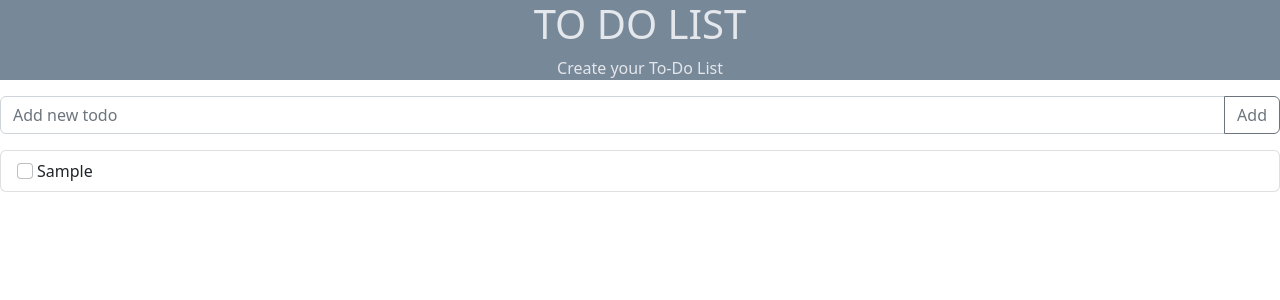
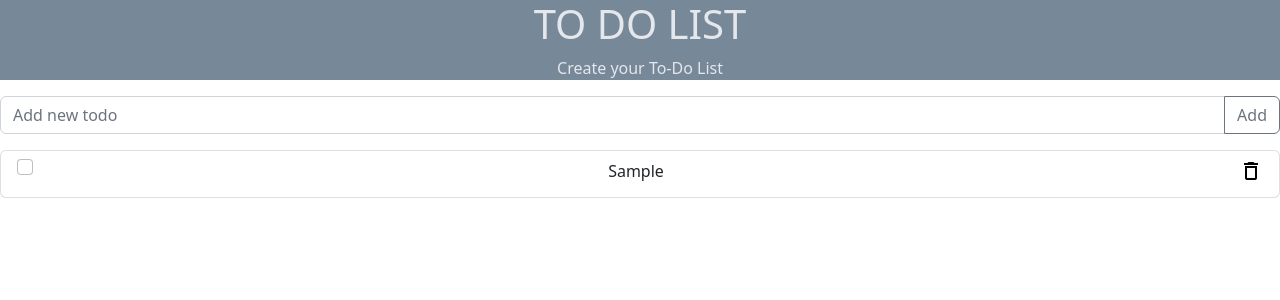
Before and after one commit to malgo-slota/todo-react, a React (Create React App) app in the folder app/: page / in a window 1280 px wide. Both pictures are taken after typing "Sample" into the empty fields and a click on the button "Add". Shown: the top 300 px of the page. Built offline with nearby package versions, Linux system fonts and the light colour scheme.

Commit message:
delete btn

```diff
--- a/app/public/index.html
+++ b/app/public/index.html
@@ -5,6 +5,8 @@
   <meta http-equiv="X-UA-Compatible" content="IE=edge">
   <meta name="viewport" content="width=device-width, initial-scale=1.0">
   <title>To Do react app</title>
+  <link href="https://fonts.googleapis.com/icon?family=Material+Icons+Outlined"
+      rel="stylesheet">
   <link href="https://cdn.jsdelivr.net/npm/bootstrap@5.2.0-beta1/dist/css/bootstrap.min.css" rel="stylesheet" />
 </head>
 <body>
--- a/app/src/App.css
+++ b/app/src/App.css
@@ -13,3 +13,13 @@
 .active {
   opacity: 0.6;
 }
+
+.item-flex {
+  display: flex;
+  justify-content: space-between;
+}
+
+.btn__trash {
+  border: none;
+  background: none;
+}
--- a/app/src/App.js
+++ b/app/src/App.js
@@ -15,7 +15,7 @@ function App() {
     <div>
       <Header text={subtitle} />
       <Form inputTxt={inputTxt} setInputTxt={setInputTxt} todos={todos} setTodos={setTodos} />
-      <TodoList todos={todos} />
+      <TodoList todos={todos} setTodos={setTodos} />
     </div>
   );
 }
--- a/app/src/components/Checkbox.js
+++ b/app/src/components/Checkbox.js
@@ -7,9 +7,9 @@ const Checkbox = ({ toggle, setToggle }) => {
 
     return (
         <input type="checkbox"
-                    name="chck"
+                    id="chck"
                     onClick={isChecked}
-                    className={`form-check-input me-1 ${toggle ? 'active' : ""}`}>
+                    className={`form-check-input mt-0 ${toggle ? 'active' : ""}`}>
         </input>
     );
 }
--- a/app/src/components/Item.js
+++ b/app/src/components/Item.js
@@ -2,15 +2,26 @@ import React, {useState} from "react";
 //components
 import Checkbox from "./Checkbox";
 
-function Item ({ text, isDone }) {
+function Item ({ text, todo, isDone, todos, setTodos }) {
     const[toggle, setToggle] = useState(isDone);
 
+    const deleteHandler = () => {
+        setTodos(todos.filter((el) => el.id !== todo.id));
+    };
+
     return (
-        <li className="list-group-item">
+        <li className="list-group-item item-flex">
              <Checkbox toggle={toggle} setToggle={setToggle}/>
-            <label htmlFor="chck">
+            <label className="form-check-label"
+                    htmlFor="chck">
                 {text}
             </label>
+            <button className="btn__trash"
+                    onClick={deleteHandler}>
+                <span className="material-icons-outlined md-24">
+                    delete
+                </span>
+            </button>
         </li>
     );
 }
--- a/app/src/components/TodoList.js
+++ b/app/src/components/TodoList.js
@@ -2,11 +2,16 @@ import React from "react";
 //components
 import Item from "./Item";
 
-function TodoList ({ todos }) {
+function TodoList ({ todos, setTodos }) {
     return (
         <ul className="list-group">
             {todos.map(item =>
-                <Item key={item.id} text={item.name} isDone={item.completed} />
+                <Item key={item.id}
+                    text={item.name}
+                    isDone={item.completed}
+                    todos={todos}
+                    todo={item}
+                    setTodos={setTodos}  />
             )}
         </ul>
     );
```
